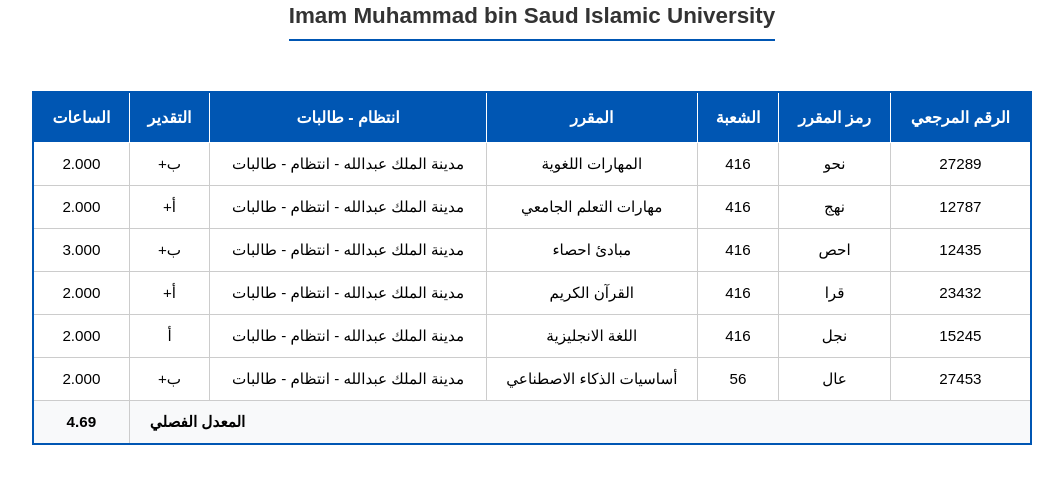
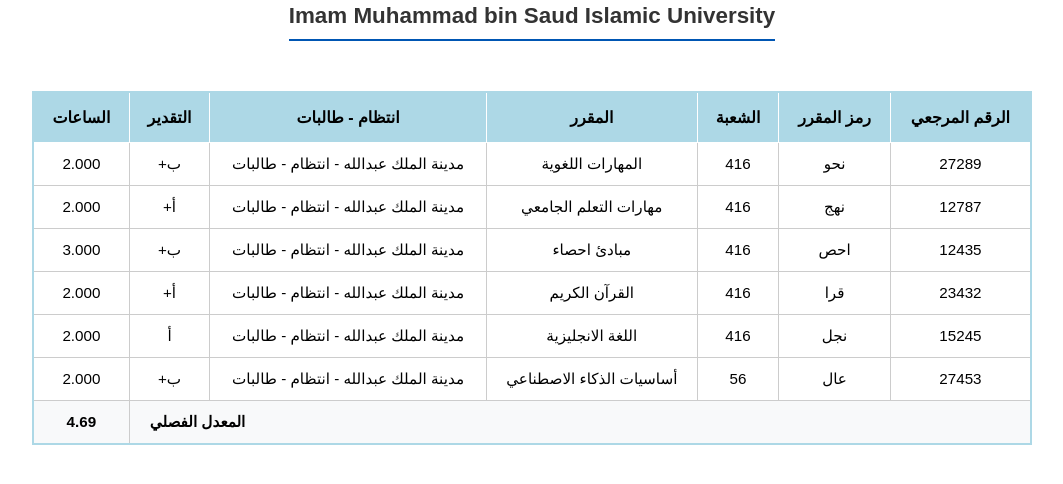
Before and after one commit to eql7/7j7, a plain HTML site: page index.html in a window 1280 px wide. Shown: the part 236-720 px from the top of the page, without its empty margins (108-1171 px from the left). Drawn offline with Linux system fonts and the light colour scheme.

Commit message:
Change table border and header colors in HTML

```diff
--- a/index.html
+++ b/index.html
@@ -9,8 +9,9 @@
         .uni-title-ar { font-size: 2em; color: #0056b3; margin: 5px 0; font-weight: bold; }
         .uni-title-en { font-size: 1.4em; color: #333; margin-bottom: 30px; border-bottom: 2px solid #0056b3; display: inline-block; padding-bottom: 10px; }
 
-        table { width: 100%; max-width: 1000px; margin: 20px auto; border-collapse: collapse; border: 2px solid #0056b3; }
-        th { background-color: #0056b3; color: #ffffff; padding: 15px; border: 1px solid #ffffff; font-size: 1em; }
+        table { width: 100%; max-width: 1000px; margin: 20px auto; border-collapse: collapse; border: 2px solid #add8e6; }
+        /* هنا التعديل للون الأزرق الفاتح */
+        th { background-color: #add8e6; color: #000; padding: 15px; border: 1px solid #ffffff; font-size: 1em; }
         td { padding: 12px; border: 1px solid #ccc; text-align: center; font-size: 0.95em; color: #000; }
         .gpa-row { font-weight: bold; background-color: #f8f9fa; }
     </style>
```
